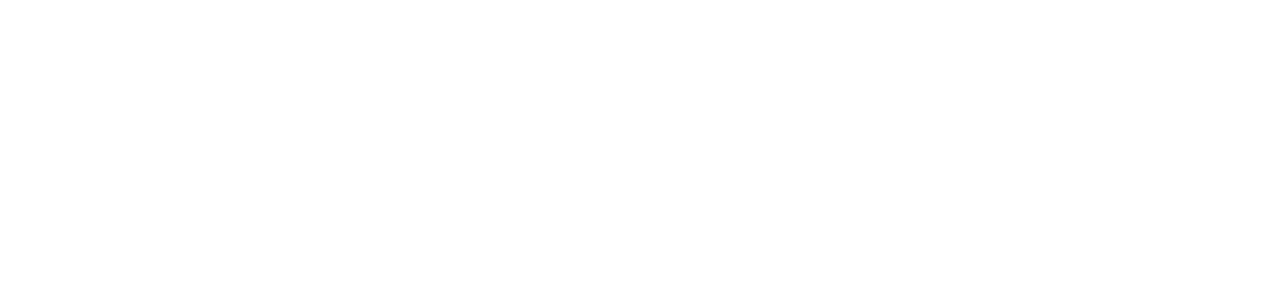
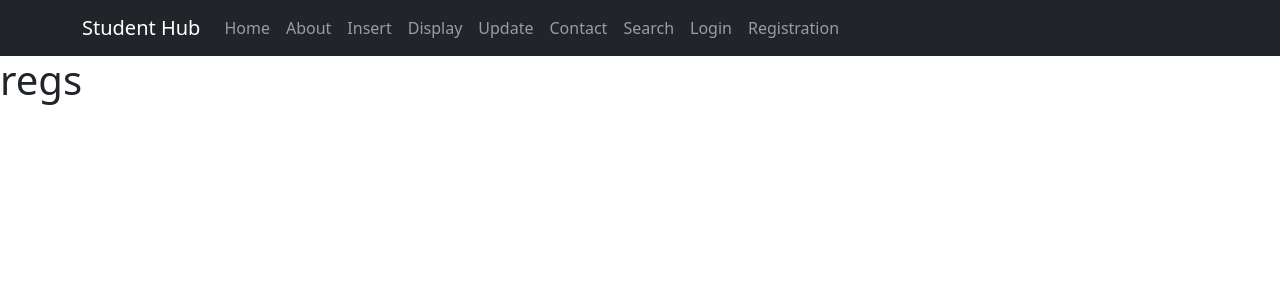
Before and after one commit to ChiragShukla222/Student-Hub, a React (Vite) app in the folder frontend/: page /regis in a window 1280 px wide. Before the commit this address had no page. Shown: the top 300 px of the page. Built offline with nearby package versions, Linux system fonts and the light colour scheme.

Commit message:
added registration

```diff
--- a/frontend/package.json
+++ b/frontend/package.json
@@ -10,6 +10,7 @@
     "preview": "vite preview"
   },
   "dependencies": {
+    "antd": "^5.19.3",
     "axios": "^1.7.2",
     "bootstrap": "^5.3.3",
     "react": "^18.3.1",
--- a/frontend/src/App.jsx
+++ b/frontend/src/App.jsx
@@ -6,7 +6,9 @@
 import Search from './Components/Search'
 import Update from './Components/Update'
 import Contact from './Components/Contact'
+import Login from "./Components/Login"
 import Display from './Components/Display'
+import Regis from './Components/Regis'
 import { BrowserRouter,Routes,Route } from 'react-router-dom'
 
 
@@ -26,6 +28,8 @@
                                     <Route path="/search"element={<Search/>}/>
                                     <Route path="/update" element={<Update/>}/>
                                     <Route path="/contact" element={<Contact/>}/>
+                                    <Route path="/login " element={<Login/>}/>
+                                    <Route path="/regis" element={<Regis/>}/>
 
 
                                 </Route>
--- a/frontend/src/Components/Insert.jsx
+++ b/frontend/src/Components/Insert.jsx
@@ -4,7 +4,7 @@
 import axios from "axios"
 import { ToastContainer, toast } from 'react-toastify';
 import 'react-toastify/dist/ReactToastify.css';
-
+import {message} from "antd"
 
 const Insert = () => {
 
@@ -23,9 +23,11 @@
           axios.post(api,input).then((res)=>{
             console.log(res)
             // alert("data saved")
-            toast("saved");
+            //toast("saved");
+            message.success("saved",5)
           })
           console.log({name:name,city:city,fees:fees,})
+
 
         }
 
--- /dev/null
+++ b/frontend/src/Components/Login.jsx
@@ -0,0 +1,10 @@
+
+const Login = () => {
+  return (
+    <>
+    kkdkkd
+    </>
+  )
+}
+
+export default Login
--- /dev/null
+++ b/frontend/src/Components/Regis.jsx
@@ -0,0 +1,22 @@
+import React, { useState } from 'react'
+import Button from 'react-bootstrap/Button';
+import Form from 'react-bootstrap/Form';
+
+const Regis = () => {
+    const [input , setInput] = useState([])
+
+    // const handleInput(e)=>{
+    //     let name = e.target.name
+    //     let value = e.target.value
+
+    // }
+
+  return (
+    <>
+    <h1>regs</h1>
+
+    </>
+  )
+}
+
+export default Regis
--- a/frontend/src/Layout.jsx
+++ b/frontend/src/Layout.jsx
@@ -17,7 +17,8 @@
             <Nav.Link as={Link} to ="update">Update</Nav.Link>
             <Nav.Link as={Link} to ="contact">Contact</Nav.Link>
             <Nav.Link as={Link} to ="search">Search</Nav.Link>
-
+            <Nav.Link as={Link} to ="login">Login</Nav.Link>
+            <Nav.Link as={Link} to ="regis">Registration</Nav.Link>
 
           </Nav>
         </Container>
```
Also changed, not shown: 1 other file (tests, documents, lock files or other folders).
